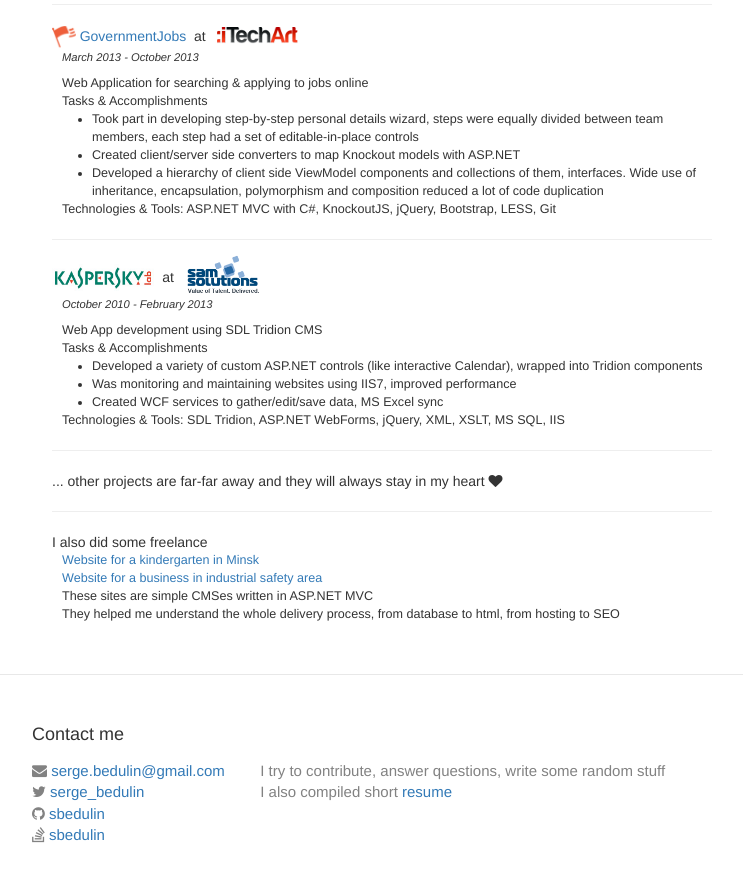
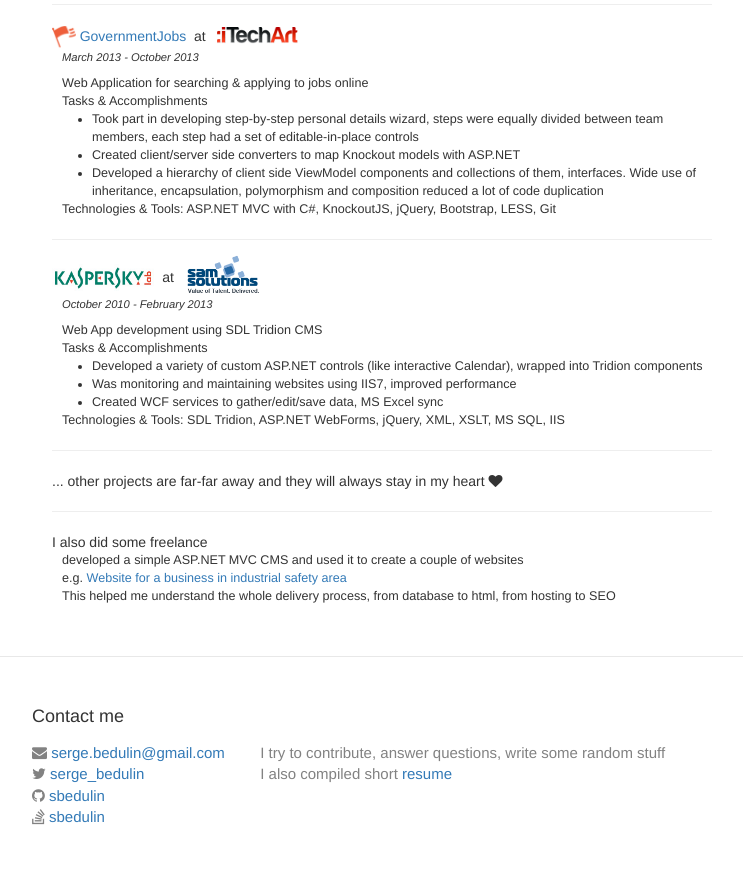
Before and after one commit to sbedulin/sbedulin.github.io, a Jekyll site: the page built from resume.html, in a window 1280 px wide and 900 px high, scrolled down 1243 px. Shown: the top 882 px of the window, without its empty margins (268-1011 px from the left). Built offline with Jekyll 4.4.1, drawn with Linux system fonts in a browser that asks for light colours; nearby versions of some CDN libraries.

Commit message:
Corrected site description, removed sadik551 as the site was stopped.

```diff
--- a/_config.yml
+++ b/_config.yml
@@ -9,9 +9,7 @@
 title: Sergey Bedulin
 email: serge.bedulin@gmail.com
 description: > # this means to ignore newlines until "baseurl:"
-  Write an awesome description for your new site here. You can edit this
-  line in _config.yml. It will appear in your document head meta (for
-  Google search results) and in your feed.xml site description.
+  Hi, I'm Sergey Bedulin, Web Applications Developer from Irvine, CA
 baseurl: "" # the subpath of your site, e.g. /blog
 url: "http://www.bedulin.com" # the base hostname & protocol for your site
 twitter_username:       serge_bedulin
--- a/resume.html
+++ b/resume.html
@@ -154,10 +154,9 @@
         <hr>
 
         <dt>I also did some freelance</dt>
-        <dd><a href="http://www.sadik551.by" target="_blank">Website for a kindergarten in Minsk</a></dd>
-        <dd><a href="http://www.amtest.by" target="_blank">Website for a business in industrial safety area</a></dd>
-        <dd>These sites are simple CMSes written in ASP.NET MVC</dd>
-        <dd>They helped me understand the whole delivery process, from database to html, from hosting to SEO</dd>
+        <dd>developed a simple ASP.NET MVC CMS and used it to create a couple of websites</dd>
+        <dd>e.g. <a href="http://www.amtest.by" target="_blank">Website for a business in industrial safety area</a></dd>
+        <dd>This helped me understand the whole delivery process, from database to html, from hosting to SEO</dd>
 
     </dl>
 </section>
```
